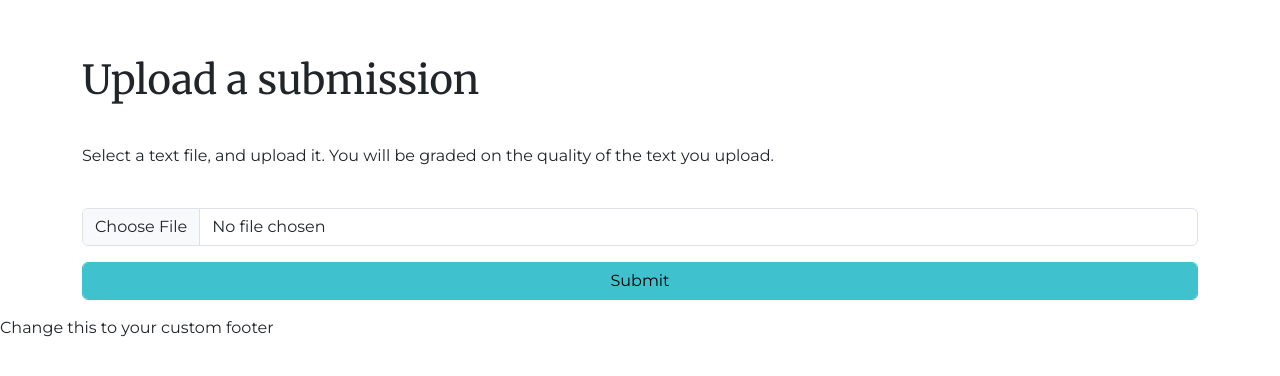
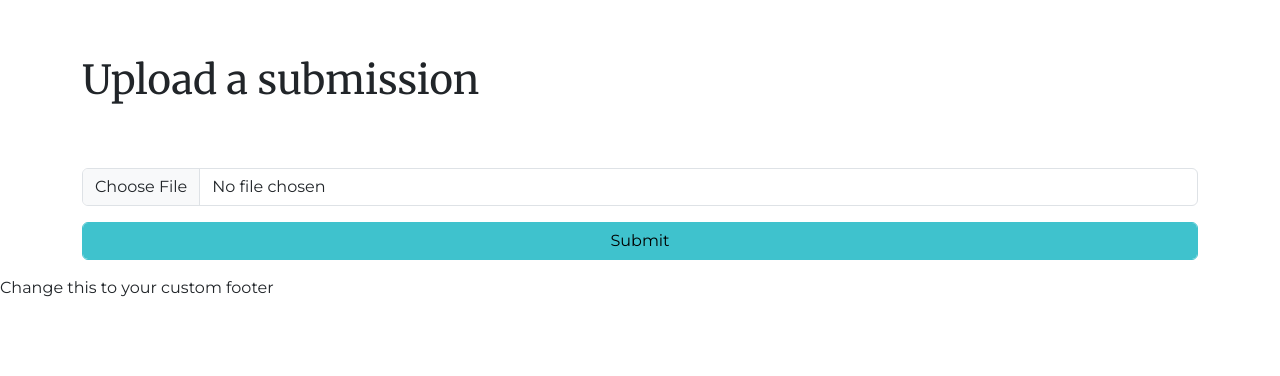
Before and after one commit to jnywong/frx-challenges, a Django app: page /upload/1 in a window 1280 px wide. Shown: the part 56-432 px from the top of the page. Run offline with Django 5.2, Linux system fonts and the light colour scheme; the visitor is signed in with stand-in values (Sample User, id 1); data that the repository does not hold is empty; some libraries are stand-ins or nearby versions.

Commit message:
🚚 Move submission instructions to upload page

```diff
--- a/comptest/web/templates/submission/create.html
+++ b/comptest/web/templates/submission/create.html
@@ -9,9 +9,6 @@
             </div>
         </div>
         <div class="row py-2">
-            <div class="col py-2">{{ html_content|safe }}</div>
-        </div>
-        <div class="row py-2">
             <div class="col py-2">{% crispy form %}</div>
         </div>
     </div>
--- a/comptest/web/templates/upload.html
+++ b/comptest/web/templates/upload.html
@@ -8,12 +8,7 @@
             </div>
         </div>
         <div class="row py-2">
-            <div class="col py-2">
-                <p>
-                    Select a text file, and upload it. You will be graded on the quality of the
-                    text you upload.
-                </p>
-            </div>
+            <div class="col py-2">{{ html_content|safe }}</div>
         </div>
     </div>
     <div class="container">
--- a/comptest/web/views/default.py
+++ b/comptest/web/views/default.py
@@ -5,9 +5,12 @@ from django.conf import settings
 from django.contrib.auth.decorators import login_required
 from django.http import HttpRequest, HttpResponse, JsonResponse
 from django.shortcuts import redirect, render
+from markdown_it import MarkdownIt
+from mdit_py_plugins.footnote import footnote_plugin
+from mdit_py_plugins.front_matter import front_matter_plugin
 
 from ..forms import UploadForm
-from ..models import Evaluation, Submission, Version
+from ..models import Evaluation, Submission, SubmissionMetadata, Version
 
 
 @login_required
@@ -32,7 +35,19 @@ def upload(request: HttpRequest, id: int) -> HttpResponse:
             return redirect("submissions-detail", id)
     else:
         form = UploadForm(id=id)
-    return render(request, "upload.html", {"form": form, "id": id})
+    if SubmissionMetadata.objects.exists():
+        md = (
+            MarkdownIt("commonmark", {"breaks": True, "html": True})
+            .use(front_matter_plugin)
+            .use(footnote_plugin)
+            .enable("table")
+        )
+        html_content = md.render(SubmissionMetadata.objects.latest().instructions)
+    else:
+        html_content = ""
+    return render(
+        request, "upload.html", {"form": form, "id": id, "html_content": html_content}
+    )
 
 
 def results(request: HttpRequest) -> HttpResponse:
```
